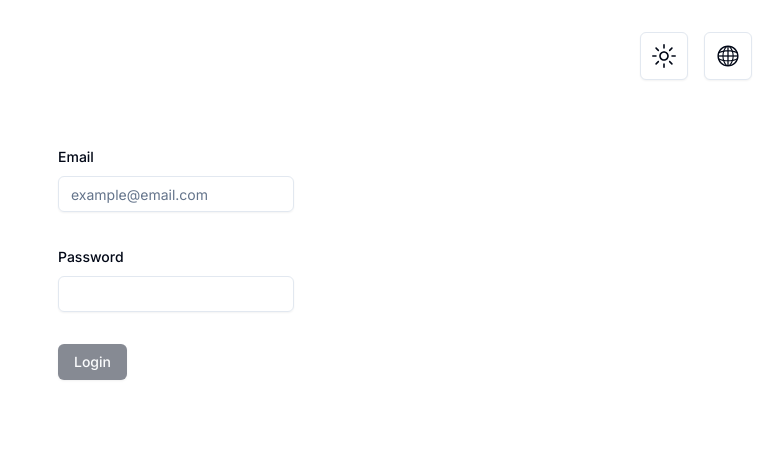
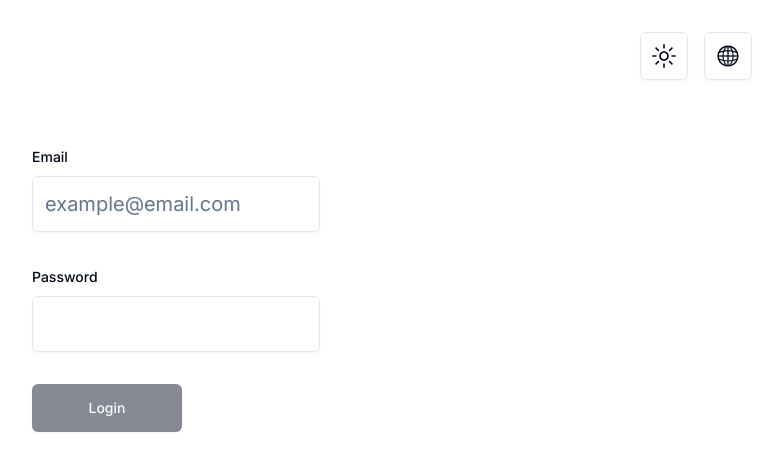
Before and after one commit to ngocnguyen43/examination, a Next.js app: page /en in a window 1280 px wide. Shown: the top 470 px of the page, without its empty margins (464-1247 px from the left). Built offline with nearby package versions, Linux system fonts and the light colour scheme.

Commit message:
:sparkle:

```diff
--- a/src/components/LoginForm.tsx
+++ b/src/components/LoginForm.tsx
@@ -16,6 +16,7 @@ import {
 import { Input } from "@/components/ui/input"
 import { useRouter } from "next/navigation"
 import { useLocale } from "next-intl"
+import { LoaderCircle } from "lucide-react"
 
 const formSchema = z.object({
     email: z.string().min(1, {
@@ -60,16 +61,16 @@ export function LoginForm({ email, password, button }: { email: string, password
 
     }
     return (
-        <Form {...form}>
-            <form onSubmit={form.handleSubmit(onSubmit)} className="space-y-8">
+        <Form {...form} >
+            <form onSubmit={form.handleSubmit(onSubmit)} className="space-y-8 w-[25%]" >
                 <FormField
                     control={form.control}
                     name="email"
                     render={({ field }) => (
                         <FormItem>
                             <FormLabel>{email}</FormLabel>
-                            <FormControl>
-                                <Input placeholder="example@email.com" {...field} />
+                            <FormControl className="h-14">
+                                <Input placeholder="example@email.com" {...field} className="text-xl" />
                             </FormControl>
                             <FormMessage />
                         </FormItem>
@@ -81,15 +82,16 @@ export function LoginForm({ email, password, button }: { email: string, password
                     render={({ field }) => (
                         <FormItem>
                             <FormLabel>{password}</FormLabel>
-                            <FormControl>
-                                <Input  {...field} type="password" />
+                            <FormControl className="h-14">
+                                <Input  {...field} type="password" className="text-xl" />
                             </FormControl>
                             <FormMessage />
                         </FormItem>
                     )}
                 />
-                <Button type="submit" disabled={!isDirty || !isValid || isSubmitting}
-                >{button}</Button>
+                <Button className="h-12 disabled:cursor-not-allowed w-[150px]" type="submit" disabled={!isDirty || !isValid || isSubmitting}
+                >{isSubmitting ? <LoaderCircle className="animate-spin" />
+                    : button}</Button>
             </form>
         </Form>
     )
```
